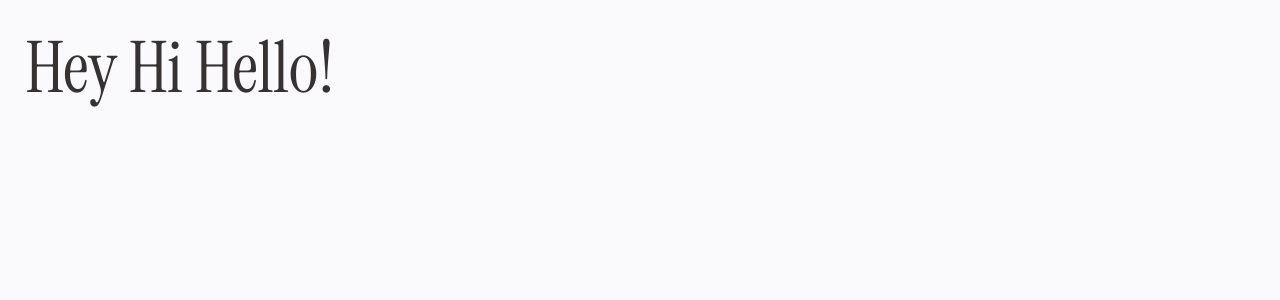
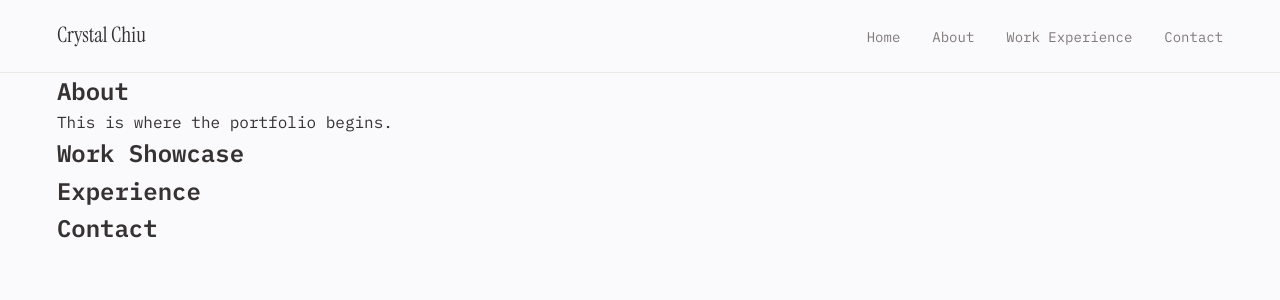
Before and after one commit to CrystalChiu/portfolio, a React (Vite) app: page / in a window 1280 px wide. Shown: the top 300 px of the page. Built offline with nearby package versions, Linux system fonts and the light colour scheme.

Commit message:
basic components setup

```diff
--- a/src/App.tsx
+++ b/src/App.tsx
@@ -1,11 +1,32 @@
-// import { useState } from 'react'
+import Navbar from "./components/layout/Navbar";
+import PageLayout from "./components/layout/PageLayout";
+import "./styles/global.css";
 
-function App() {
+export default function App() {
   return (
     <>
-      <h1 className="text-display-2">Hey Hi Hello!</h1>
+      <Navbar />
+
+      <main>
+        <PageLayout>
+          <section id="about">
+            <h1>About</h1>
+            <p>This is where the portfolio begins.</p>
+          </section>
+
+          <section id="work">
+            <h2>Work Showcase</h2>
+          </section>
+
+          <section id="experience">
+            <h2>Experience</h2>
+          </section>
+
+          <section id="contact">
+            <h2>Contact</h2>
+          </section>
+        </PageLayout>
+      </main>
     </>
-  )
+  );
 }
-
-export default App
--- /dev/null
+++ b/src/components/layout/Navbar.module.css
@@ -0,0 +1,109 @@
+
+.header {
+  width: 100%;
+  background-color: var(--color-bg);
+  border-bottom: 1px solid var(--color-divider);
+}
+
+.nav {
+  width: 100%;
+  max-width: var(--page-max-width);
+  min-height: 72px;
+  margin-inline: auto;
+  padding-inline: var(--page-padding-inline);
+
+  display: flex;
+  align-items: center;
+  justify-content: space-between;
+  gap: var(--space-24);
+}
+
+.logo {
+  flex-shrink: 0;
+  color: var(--color-text-primary);
+  font-family: var(--font-display);
+  font-size: var(--font-size-heading-3);
+  font-weight: var(--weight-regular);
+  line-height: var(--line-height-heading-3);
+  text-decoration: none;
+}
+
+.links {
+  display: flex;
+  align-items: center;
+  gap: var(--space-32);
+  margin: 0;
+  padding: 0;
+  list-style: none;
+}
+
+.links a {
+  color: var(--color-text-secondary);
+  font-family: var(--font-default);
+  font-size: var(--font-size-nav);
+  font-weight: var(--weight-regular);
+  line-height: var(--line-height-nav);
+  text-decoration: none;
+  transition: color 160ms ease;
+}
+
+.links a:hover {
+  color: var(--color-primary);
+}
+
+.logo:focus-visible,
+.links a:focus-visible,
+.menuToggle:focus-visible {
+  outline: 2px solid var(--color-primary);
+  outline-offset: 4px;
+}
+
+.menuToggle {
+  display: none;
+  padding: var(--space-8) var(--space-12);
+  border: 1px solid var(--color-divider);
+  border-radius: 4px;
+  background: var(--color-surface);
+  color: var(--color-text-primary);
+  font: inherit;
+  cursor: pointer;
+}
+
+@media (max-width: 720px) {
+  .nav {
+    min-height: 64px;
+    flex-wrap: wrap;
+    gap: var(--space-12);
+    padding-block: var(--space-12);
+  }
+
+  .menuToggle {
+    display: inline-flex;
+    align-items: center;
+    justify-content: center;
+  }
+
+  .links {
+    display: none;
+    flex-basis: 100%;
+    flex-direction: column;
+    align-items: stretch;
+    gap: 0;
+    padding-block: var(--space-8);
+  }
+
+  .linksOpen {
+    display: flex;
+  }
+
+  .links a {
+    display: block;
+    padding-block: var(--space-12);
+  }
+}
+
+@media (prefers-reduced-motion: reduce) {
+  .links a {
+    transition: none;
+  }
+}
--- /dev/null
+++ b/src/components/layout/Navbar.tsx
@@ -0,0 +1,57 @@
+// hovering over work showcase navlink opens menu w/projects -> takes to project details page
+// other links are anchor links within home page
+import { useState } from "react";
+import styles from "./Navbar.module.css";
+
+const navItems = [
+    { label: "Home", href: "/#hero" },
+    { label: "About", href: "/#about" },
+    { label: "Work Experience", href: "/#experience" },
+    { label: "Contact", href: "#/contact" }
+];
+
+export default function Navbar() {
+    const [menuOpen, setMenuOpen] = useState(false);
+
+    function closeMenu() {
+        setMenuOpen(false);
+    }
+
+    return (
+        <header className={styles.header}>
+            <nav className={styles.nav} aria-label="Main navigation">
+                <h2
+                    className={styles.logo}
+                    aria-label="Logo"
+                >
+                    Crystal Chiu
+                </h2>
+
+                <button
+                    className={styles.menuToggle}
+                    type="button"
+                    aria-label={menuOpen ? "Close menu" : "Open Menu"}
+                    aria-controls="primary-navigation"
+                    onClick={() => setMenuOpen((open) => !open)}
+                >
+                    {menuOpen ? "Close" : "Open"}
+                </button>
+
+                <ul
+                    id="primary-navigation"
+                    className={`${styles.links} ${
+                        menuOpen ? styles.linksOpen : ""
+                    }`}
+                >
+                    {navItems.map((item) => (
+                        <li key={item.href}>
+                            <a href={item.href} onClick={closeMenu}>
+                                {item.label}
+                            </a>
+                        </li>
+                    ))}
+                </ul>
+            </nav>
+        </header>
+    );
+}
--- /dev/null
+++ b/src/components/layout/PageLayout.module.css
@@ -0,0 +1,7 @@
+.container {
+  width: 100%;
+  max-width: var(--page-max-width);
+  margin-inline: auto;
+  padding-inline: var(--page-padding-inline);
+  padding-block: var(--page-padding-block);
+}
--- /dev/null
+++ b/src/components/layout/PageLayout.tsx
@@ -0,0 +1,24 @@
+// imports navbar and footer
+import type { ReactNode } from "react";
+import styles from "./PageLayout.module.css";
+
+type PageLayoutProps = {
+    children: ReactNode;
+    className?: string;
+};
+
+export default function PageLayout({
+    children,
+    className,
+}: PageLayoutProps) {
+    return (
+        <div
+            className={[styles.container, className]
+                .filter(Boolean)
+                .join(" ")
+            }
+        >
+            {children}
+        </div>
+    )
+}
--- a/src/styles/global.css
+++ b/src/styles/global.css
@@ -27,8 +27,6 @@ body {
     font-weight: var(--weight-regular);
     line-height: var(--line-height-body-m);
     color: var(--color-text-primary);
-
-    padding: var(--page-padding);
 }
 
 img,
```
